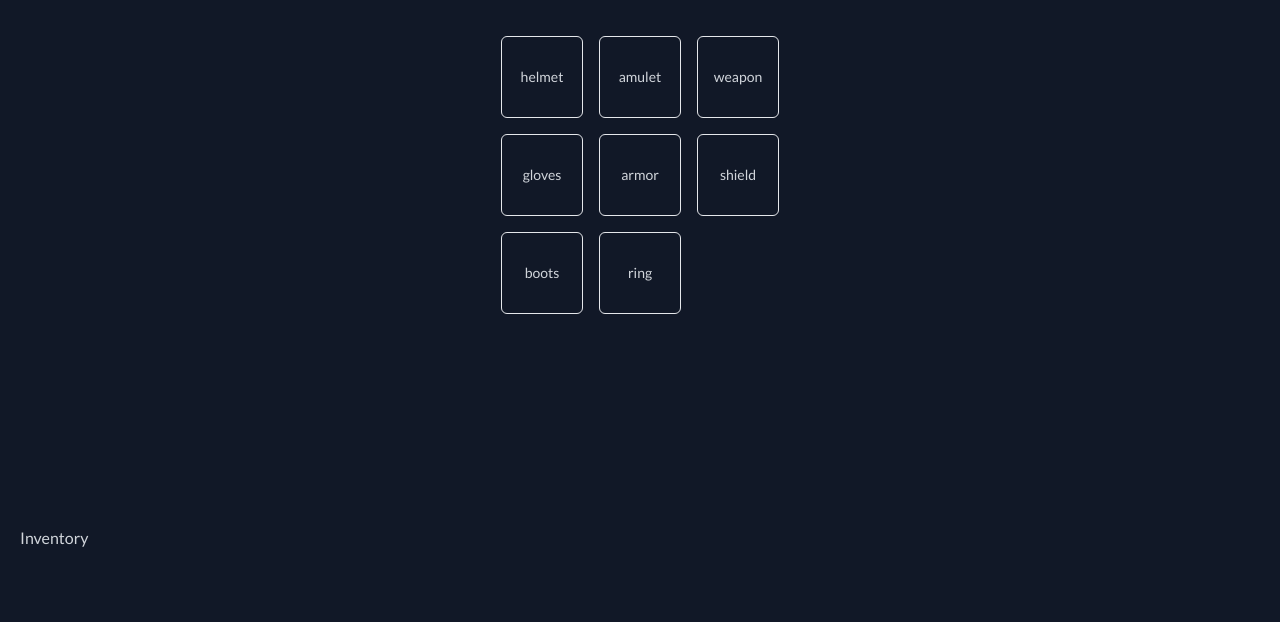
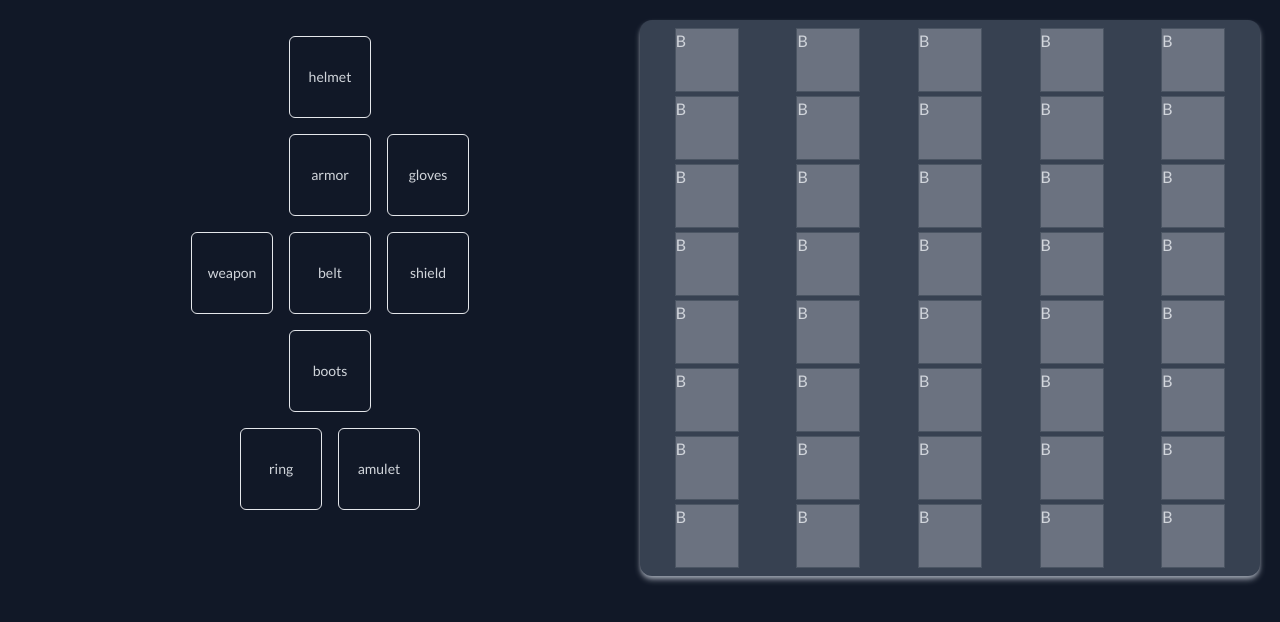
Before and after one commit to tomaszbawor/padron, a Nuxt app: page /game/inventory in a window 1280 px wide. Shown: the top 622 px of the page. Built offline with nearby package versions, Linux system fonts and the light colour scheme.

Commit message:
feat: add stub inventory view

```diff
--- /dev/null
+++ b/components/inventory/ContentWidget.vue
@@ -0,0 +1,16 @@
+<script lang="ts" setup>
+const elements = 40
+const twoDArray: Array<Array<string>> = Array(elements).fill('B')
+</script>
+
+<template>
+  <div class="rounded-xl bg-gray-700 shadow-md shadow-gray-400">
+    <div class="w-[calc(5*theme('spacing.16')+4*theme('spacing.1')+2*theme('spacing.2))] m-2 grid grid-cols-5 gap-1">
+      <div v-for="(i, index) in twoDArray" :key="index" class="mx-auto h-16 w-16 border border-gray-600 bg-gray-500">
+        {{ i }}
+      </div>
+    </div>
+  </div>
+</template>
+
+calc(5 * theme('spacing.16') + 6 * theme('spacing.2'))
--- /dev/null
+++ b/components/inventory/HeroWidget.vue
@@ -0,0 +1,27 @@
+<script setup lang="ts">
+import EquipmentSquare from '~/components/menu/EquipmentSquare.vue'
+import { ItemType } from '~/engine/inventory/ItemType'
+</script>
+
+<template>
+  <div class="flex flex-col items-center p-4">
+    <div class="grid grid-cols-3 grid-rows-4 gap-4">
+      <div />
+      <EquipmentSquare :type="ItemType.HELMET" />
+      <div />
+      <div />
+      <EquipmentSquare :type="ItemType.ARMOR" />
+      <EquipmentSquare :type="ItemType.GLOVES" />
+
+      <EquipmentSquare :type="ItemType.WEAPON" />
+      <EquipmentSquare :type="ItemType.BELT" />
+      <EquipmentSquare :type="ItemType.SHIELD" />
+      <div />
+      <EquipmentSquare :type="ItemType.BOOTS" />
+    </div>
+    <div class="mt-4 grid grid-cols-2 gap-4">
+      <EquipmentSquare :type="ItemType.RING" />
+      <EquipmentSquare :type="ItemType.AMULET" />
+    </div>
+  </div>
+</template>
--- a/components/menu/HeroWidget.vue
+++ /dev/null
@@ -1,24 +0,0 @@
-<script setup lang="ts">
-import EquipmentSquare from '~/components/menu/EquipmentSquare.vue'
-import { ItemType } from '~/engine/inventory/ItemType'
-</script>
-
-<template>
-  <div class="flex flex-col items-center p-4">
-    <div class="grid grid-cols-3 grid-rows-5 gap-4">
-      <!-- TODO: REWRITE IT -->
-      <EquipmentSquare :type="ItemType.HELMET" required />
-      <EquipmentSquare :type="ItemType.AMULET" />
-      <EquipmentSquare :type="ItemType.WEAPON" />
-
-      <EquipmentSquare :type="ItemType.GLOVES" />
-      <!-- Middle Empty Space -->
-      <EquipmentSquare :type="ItemType.ARMOR" />
-      <EquipmentSquare :type="ItemType.SHIELD" />
-
-      <EquipmentSquare :type="ItemType.BOOTS" />
-      <EquipmentSquare :type="ItemType.RING" />
-      <!-- Another Empty Space -->
-    </div>
-  </div>
-</template>
--- a/engine/inventory/ItemType.ts
+++ b/engine/inventory/ItemType.ts
@@ -5,6 +5,7 @@ export enum ItemType {
   HELMET = 'helmet',
   GLOVES = 'gloves',
   SHIELD = 'shield',
+  BELT = 'belt',
   RING = 'ring',
   AMULET = 'amulet',
 }
--- a/layouts/game.vue
+++ b/layouts/game.vue
@@ -31,7 +31,7 @@ useHead({
     <GameNavbar />
     <div class="flex flex-row">
       <GameSidebar />
-      <div>
+      <div class="w-[calc(1024px-theme('spacing.64'))]">
         <slot />
       </div>
     </div>
--- a/pages/game/inventory/index.vue
+++ b/pages/game/inventory/index.vue
@@ -1,6 +1,5 @@
 <script lang="ts" setup>
 import { definePageMeta } from '#imports'
-import HeroWidget from '~/components/menu/HeroWidget.vue'
 
 const layoutName = 'game'
 
@@ -11,9 +10,9 @@ definePageMeta({
 
 <template>
   <NuxtLayout :name="layoutName">
-    <div class="grid p-5 ">
-      <HeroWidget />
-      <div>Inventory</div>
+    <div class="grid grid-cols-2 p-5 ">
+      <InventoryHeroWidget />
+      <InventoryContentWidget />
     </div>
   </NuxtLayout>
 </template>
```
